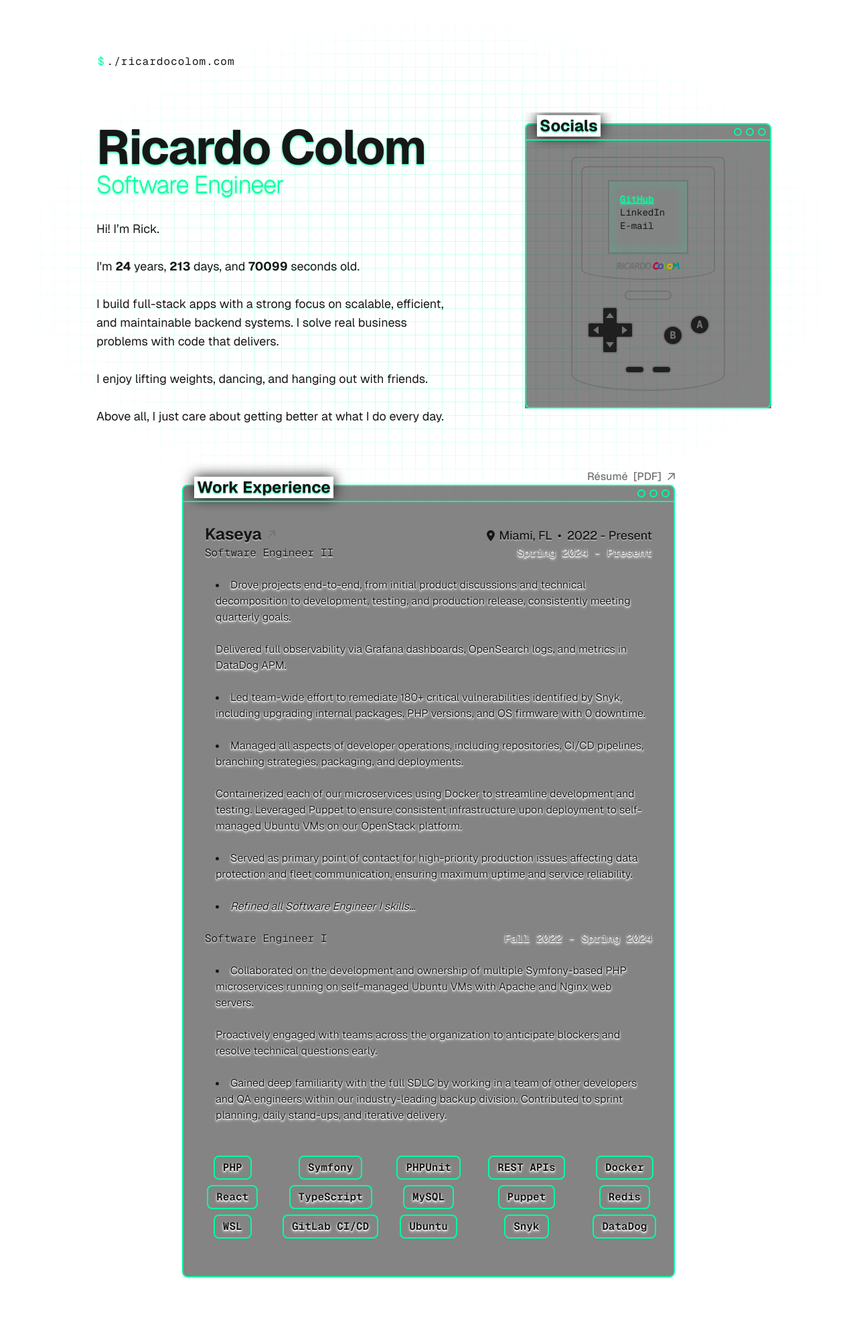
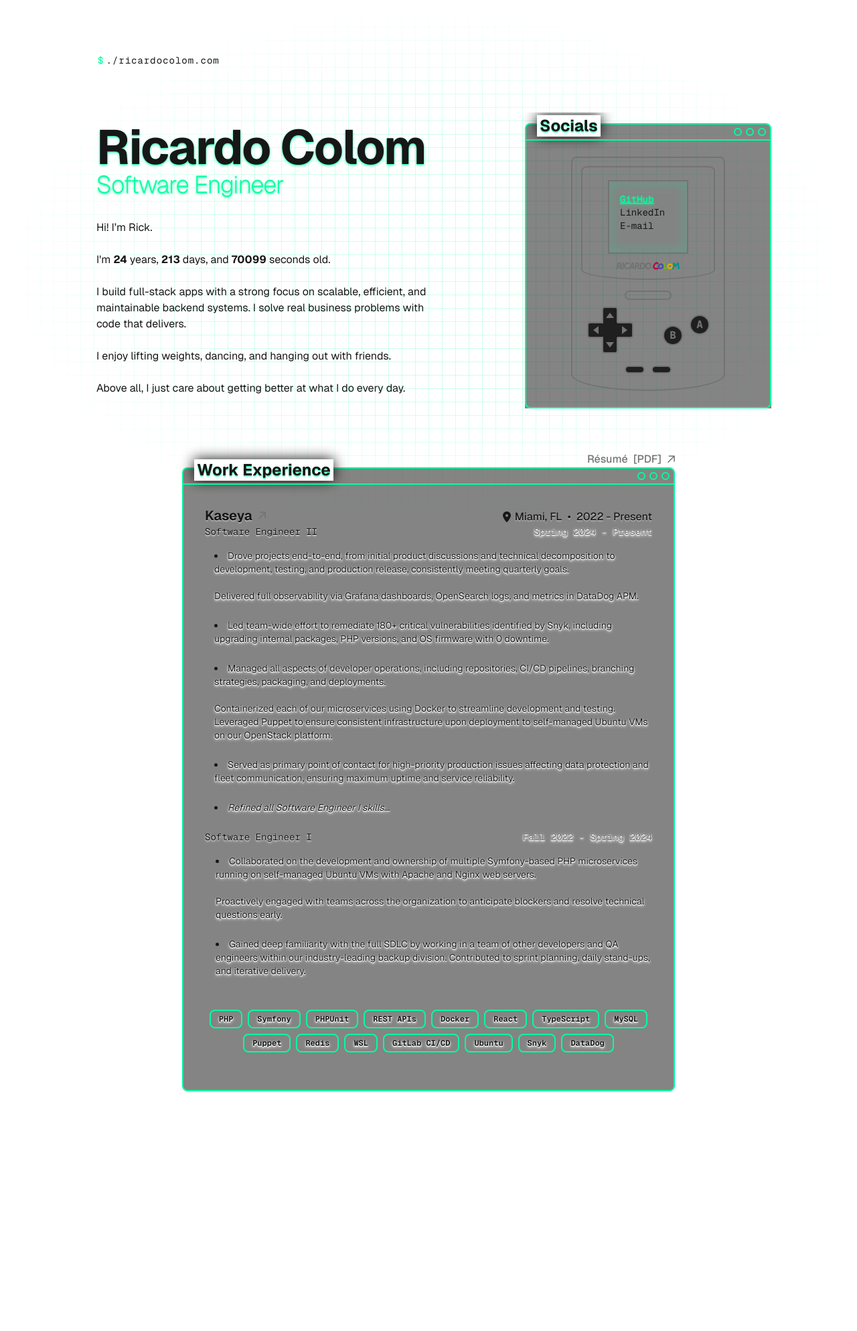
Before and after one commit to ricardocolom64/site, a Laravel app: page / in a window 1280 px wide. Shown: the whole page at 67% size. After the commit the page ends 1630 px from the top, so only its background shows below. Run offline with Laravel 12, Linux system fonts and the light colour scheme; style sheets or scripts are compiled from the project's sources; some libraries are stand-ins or nearby versions; some web fonts are replaced.

Commit message:
fix - make things a bit smaller accross the board

```diff
--- a/resources/js/components/home/Header.tsx
+++ b/resources/js/components/home/Header.tsx
@@ -11,7 +11,7 @@ export default function Header() {
                     Software Engineer
                 </div>
             </div>
-            <div className="text-sm lg:text-lg">
+            <div className="text-sm lg:text-base">
                 Hi! I’m Rick.
                 <br />
                 <br />
--- a/resources/js/components/home/TypeWriter.tsx
+++ b/resources/js/components/home/TypeWriter.tsx
@@ -8,10 +8,10 @@ type TypeWriterProps = {
 
 export default function TypeWriter({ debug = false, onTypingDone }: TypeWriterProps) {
     const phrases = [
-        { phrase: "./", charDelay: 300 },
+        { phrase: "./", charDelay: 100 },
         { phrase: "ricardocolom.com", charDelay: 50 },
     ];
-    const initialDelay = 1000;
+    const initialDelay = 500;
     const phraseDelay = 500;
 
     const [isWriting, setIsWriting] = useState(false);
@@ -108,7 +108,7 @@ export default function TypeWriter({ debug = false, onTypingDone }: TypeWriterPr
                 {
                     !typingDone &&
                     <span
-                        className={`inline-block mt-[1px] lg:mt-[3px] ml-[2px] h-[14px] lg:h-[18px] w-[2px] lg:w-[4px] bg-current transition-opacity duration-200
+                        className={`inline-block ml-[2px] h-[14px] lg:h-[18px] w-[2px] lg:w-[4px] bg-current transition-opacity duration-200
                         ${isWriting ? "opacity-100" : "animate-blink"}`}
                     >
                         &nbsp;
--- a/resources/js/components/home/WorkExperience.tsx
+++ b/resources/js/components/home/WorkExperience.tsx
@@ -70,16 +70,16 @@ export default function WorkExperience() {
                     <div className="flex items-center justify-between">
                         <a
                             href="https://kaseya.com" target="_blank" rel="noopener noreferrer"
-                            className="group flex flex-row gap-2 text-base lg:text-2xl font-bold text-shadow-sm text-shadow-neutral-100/25 hover:cursor-pointer"
+                            className="group flex flex-row text-lg lg:text-xl font-bold text-shadow-sm text-shadow-neutral-100/25 hover:cursor-pointer"
                         >
                             <div>
                                 Kaseya
                             </div>
-                            <div className="h-3 w-3 self-center text-neutral-500 group-hover:text-neutral-100 transition-all">
+                            <div className="aspect-square w-2 ml-1 lg:ml-2 lg:w-3 self-center text-neutral-500 group-hover:text-neutral-100 transition-all">
                                 <ArrowIcon />
                             </div>
                         </a>
-                        <div className="flex flex-row gap-2 text-sm lg:text-lg font-medium lg:self-end text-shadow-sm text-shadow-neutral-100/25">
+                        <div className="flex flex-row gap-2 text-xs lg:text-base font-medium mb-1 lg:mb-0 self-end text-shadow-sm text-shadow-neutral-100/25">
                             <div className="flex items-center flex-row gap-1">
                                 <div className="self-center mr-0.5 w-2 lg:w-3">
                                     <LocationDotIcon />
@@ -98,16 +98,16 @@ export default function WorkExperience() {
                     </div>
                     <div className="flex flex-col gap-6">
                         {/* SE II Block */}
-                        <div className="flex flex-col pt-4 lg:pt-0">
-                            <div className="font-light flex flex-col lg:flex-row text-sm lg:text-base justify-between font-code">
+                        <div className="flex flex-col lg:pt-0">
+                            <div className="font-light flex flex-col lg:flex-row text-xs lg:text-sm justify-between font-code">
                                 <div className="text-shadow-sm text-shadow-neutral-100/50">
                                     Software Engineer II
                                 </div>
-                                <div className="text-neutral-500">
+                                <div className="text-neutral-500 text-end">
                                     Spring 2024 - Present
                                 </div>
                             </div>
-                            <div className="list-disc flex flex-col self-center mt-6 pl-4 gap-6">
+                            <div className="list-disc flex flex-col self-center mt-4 pl-3.5 gap-6 text-sm">
                                 <li>
                                     Drove projects end-to-end, from initial product discussions and technical decomposition to development, testing, and production release, consistently meeting quarterly goals.
                                     <br />
@@ -133,7 +133,7 @@ export default function WorkExperience() {
                         </div>
                         {/* SE I Block */}
                         <div className="flex flex-col">
-                            <div className="font-light flex flex-col lg:flex-row text-sm lg:text-md lg:text-base justify-between font-code">
+                            <div className="font-light flex flex-col lg:flex-row text-xs lg:text-sm justify-between font-code">
                                 <div className="text-shadow-md text-shadow-neutral-100/50">
                                     Software Engineer I
                                 </div>
@@ -141,7 +141,7 @@ export default function WorkExperience() {
                                     Fall 2022 - Spring 2024
                                 </div>
                             </div>
-                            <div className="list-disc flex flex-col self-center mt-6 pl-4 gap-6">
+                            <div className="list-disc flex flex-col self-center mt-4 pl-4 gap-6 text-sm">
                                 <li>
                                     Collaborated on the development and ownership of multiple Symfony-based PHP microservices running on self-managed Ubuntu VMs with Apache and Nginx web servers.
                                     <br />
@@ -155,17 +155,16 @@ export default function WorkExperience() {
                             </div>
                         </div>
                         {/* Tools */}
-                        <div className="flex flex-wrap justify-center gap-2 text-md font-bold my-6 font-code -mx-8">
+                        <div className="flex flex-wrap justify-center gap-2 text-xs font-bold my-6 font-code">
                             {[
-                                'PHP', 'Symfony', 'PHPUnit', 'REST APIs', 'Docker',
-                                'React', 'TypeScript', 'MySQL', 'Puppet', 'Redis',
-                                'WSL', 'GitLab CI/CD', 'Ubuntu', 'Snyk', 'DataDog'
-                            ].map(tool => (
+                                'PHP', 'Symfony', 'PHPUnit', 'REST APIs', 'Docker', 'React', 'TypeScript', 'MySQL',
+                                'Puppet', 'Redis', 'WSL', 'GitLab CI/CD', 'Ubuntu', 'Snyk', 'DataDog'
+                            ].map((tool) => (
                                 <div
                                     key={tool}
-                                    className="flex justify-center items-center whitespace-nowrap flex-[1_1_calc(50%-0.5rem)] lg:flex-[1_1_calc(20%-0.5rem)] max-w-[calc(50%-0.5rem)] lg:max-w-[calc(20%-0.5rem)]"
+                                    className="mx-1 lg:mx-0"
                                 >
-                                    <div className="justify-center items-center border-2 border-neo rounded-lg px-3 py-1">
+                                    <div className={`text-center justify-center items-center border-2 border-neo rounded-lg px-3 py-1`}>
                                         {tool}
                                     </div>
                                 </div>
--- a/resources/js/pages/home.tsx
+++ b/resources/js/pages/home.tsx
@@ -10,9 +10,11 @@ export default function Home() {
     const [typingDone, setTypingDone] = useState(false);
     const [contentVisible, setContentVisible] = useState(false);
 
+    const visibilityDelay = 500;
+
     useEffect(() => {
         if (typingDone) {
-            const timeout = setTimeout(() => setContentVisible(true), 500);
+            const timeout = setTimeout(() => setContentVisible(true), visibilityDelay);
             return () => clearTimeout(timeout);
         }
     }, [typingDone]);
@@ -20,7 +22,7 @@ export default function Home() {
     return (
         <div className="flex flex-col items-center justify-center min-h-screen p-6 pb-20 gap-16 sm:py-20 font-[family-name:var(--font-geist-sans)]">
             <div className={`${contentVisible ? "opacity-100 h-svh" : "opacity-0"} transition-all duration-400 z-0 fixed inset-0 bg-neo-grid`}></div>
-            <div className={`${typingDone ? "mt-0" : "mt-[40vh]"} w-sm px-6 lg:w-190 xl:w-259 text-xs lg:text-base transition-all duration-400 ease-in-out z-10`}>
+            <div className={`${typingDone ? "mt-0" : "mt-[40vh]"} w-sm px-6 lg:w-190 xl:w-259 text-xs lg:text-sm transition-all duration-400 ease-in-out z-10`}>
                 <TypeWriter onTypingDone={() => setTypingDone(true)} />
             </div>
             {
```
